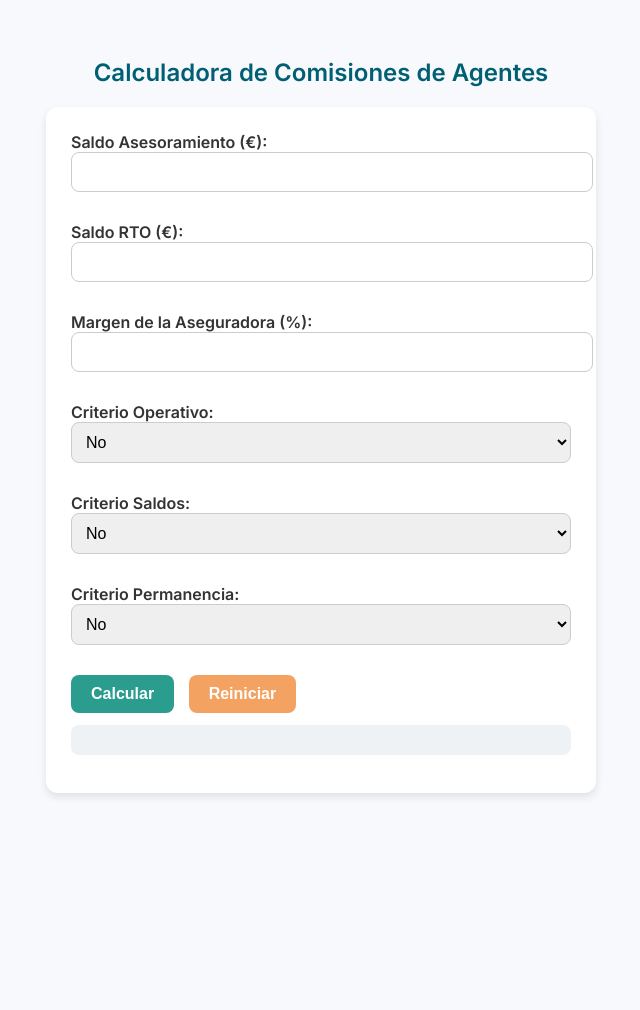
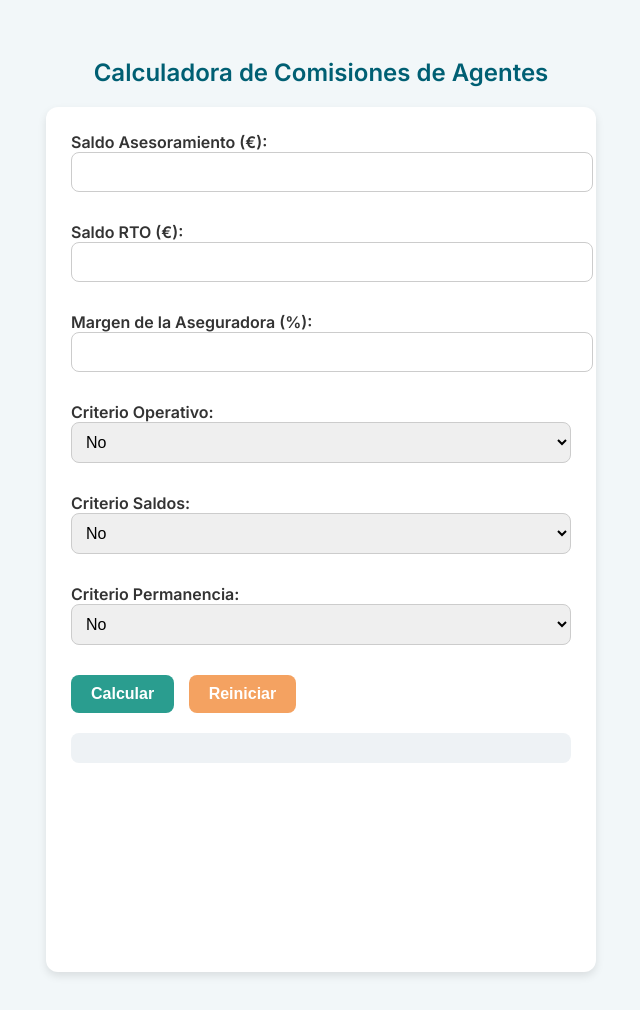
Before and after one commit to Iker-aviable/Calculadora-Comisiones, a plain HTML site: page index.html in a window 1280 px wide. Shown: the whole page, without its empty margins (319-959 px from the left). Before the commit the page ends 831 px from the top, so only its background shows below. Drawn offline with nearby package versions, Linux system fonts and the light colour scheme.

Commit message:
Update index.html

```diff
--- a/index.html
+++ b/index.html
@@ -5,10 +5,11 @@
   <meta name="viewport" content="width=device-width, initial-scale=1.0"/>
   <title>Calculadora de Comisiones</title>
   <link href="https://fonts.googleapis.com/css2?family=Inter:wght@400;600&display=swap" rel="stylesheet">
+  <script src="https://cdn.jsdelivr.net/npm/chart.js"></script>
   <style>
     body {
       font-family: 'Inter', sans-serif;
-      background: #f7f9fc;
+      background: #f2f7f9;
       color: #333;
       padding: 30px;
     }
@@ -62,11 +63,18 @@
       color: white;
     }
 
-    pre {
+    #resultado {
       background: #eef2f5;
       padding: 15px;
       border-radius: 8px;
       font-size: 0.95em;
+      margin-top: 20px;
+      word-wrap: break-word;
+      white-space: normal;
+    }
+
+    #grafico {
+      margin-top: 30px;
     }
   </style>
   <script defer src="script.js"></script>
@@ -107,7 +115,10 @@
     <button class="btn-calcular" onclick="calcular()">Calcular</button>
     <button class="btn-reiniciar" onclick="location.reload()">Reiniciar</button>
 
-    <pre id="resultado"></pre>
+    <div id="resultado"></div>
+    <div id="grafico">
+      <canvas id="graficoComisiones"></canvas>
+    </div>
   </div>
 </body>
 </html>
```
